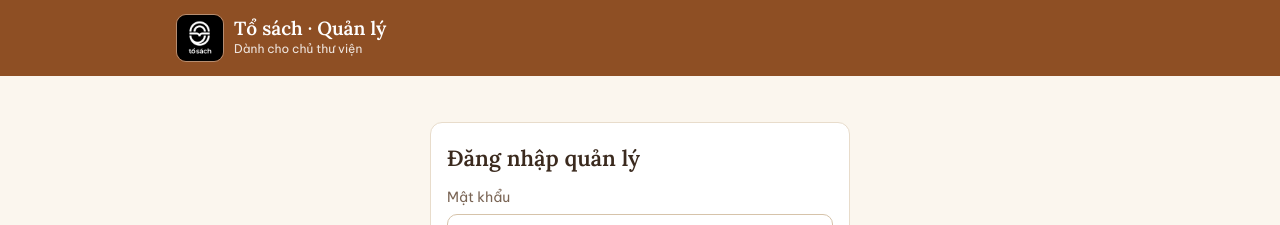
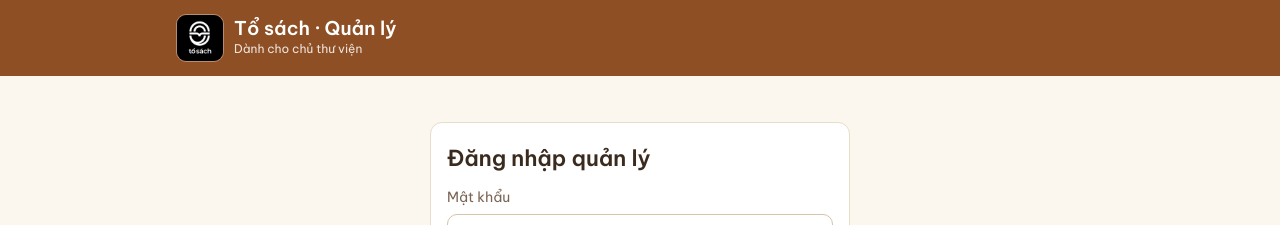
Before and after one commit to tosach-thuvien/tosach, a plain HTML site: page quan-ly.html in a window 1280 px wide. Shown: the top 225 px of the page. Drawn offline with Linux system fonts and the light colour scheme.

Commit message:
Add files via upload

```diff
--- a/css/style.css
+++ b/css/style.css
@@ -7,7 +7,7 @@
   --grey-bg:#F1EBE2;
   --radius:12px;
   --font:"Be Vietnam Pro",system-ui,-apple-system,"Segoe UI",Roboto,Arial,sans-serif;
-  --serif:"Lora",Georgia,"Times New Roman",serif;
+  --serif:"Be Vietnam Pro",system-ui,-apple-system,"Segoe UI",Roboto,Arial,sans-serif;
 }
 *{box-sizing:border-box}
 html,body{margin:0;padding:0}
@@ -19,7 +19,7 @@ header.top{background:var(--brown);color:#fff}
 header.top .wrap{display:flex;align-items:center;gap:10px;padding:14px 16px}
 header.top .logo-img{width:48px;height:48px;display:block;flex:none;object-fit:cover;border-radius:10px;border:1.5px solid rgba(255,255,255,.35)}
 header.top .logo{width:34px;height:34px;border-radius:9px;background:var(--orange);display:flex;align-items:center;justify-content:center;font-family:var(--serif);font-weight:700;font-size:18px;color:#fff}
-header.top h1{font-family:var(--serif);font-size:19px;margin:0;font-weight:600;line-height:1.2}
+header.top h1{font-family:"Be Vietnam Pro",system-ui,-apple-system,"Segoe UI",Roboto,Arial,sans-serif;font-size:19px;margin:0;font-weight:600;line-height:1.2;letter-spacing:.1px}
 header.top small{display:block;font-size:12px;opacity:.85;font-family:var(--font);font-weight:400}
 main{padding:16px 0 96px}
 h2{font-family:var(--serif);font-size:22px;margin:4px 0 12px;font-weight:600}
--- a/quan-ly.html
+++ b/quan-ly.html
@@ -10,7 +10,7 @@
 <link rel="apple-touch-icon" href="img/apple-touch-icon.png">
 <link rel="preconnect" href="https://fonts.googleapis.com">
 <link rel="preconnect" href="https://fonts.gstatic.com" crossorigin>
-<link href="https://fonts.googleapis.com/css2?family=Be+Vietnam+Pro:wght@400;500;600&family=Lora:wght@600;700&display=swap" rel="stylesheet">
+<link href="https://fonts.googleapis.com/css2?family=Be+Vietnam+Pro:wght@400;500;600;700&display=swap" rel="stylesheet">
 <link rel="stylesheet" href="css/style.css">
 <style>
 .wrap.wide{max-width:960px}
```
Also changed, not shown: index.html (+1 -1 lines).
